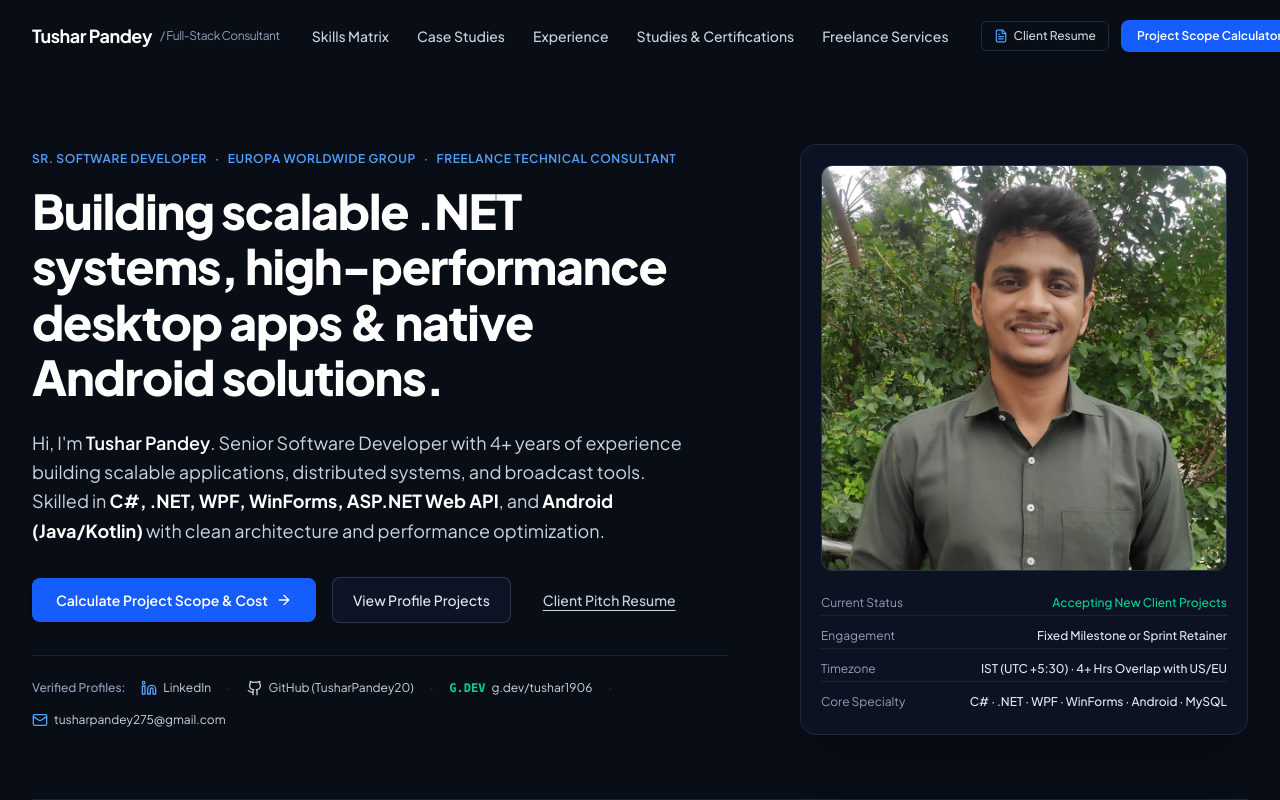
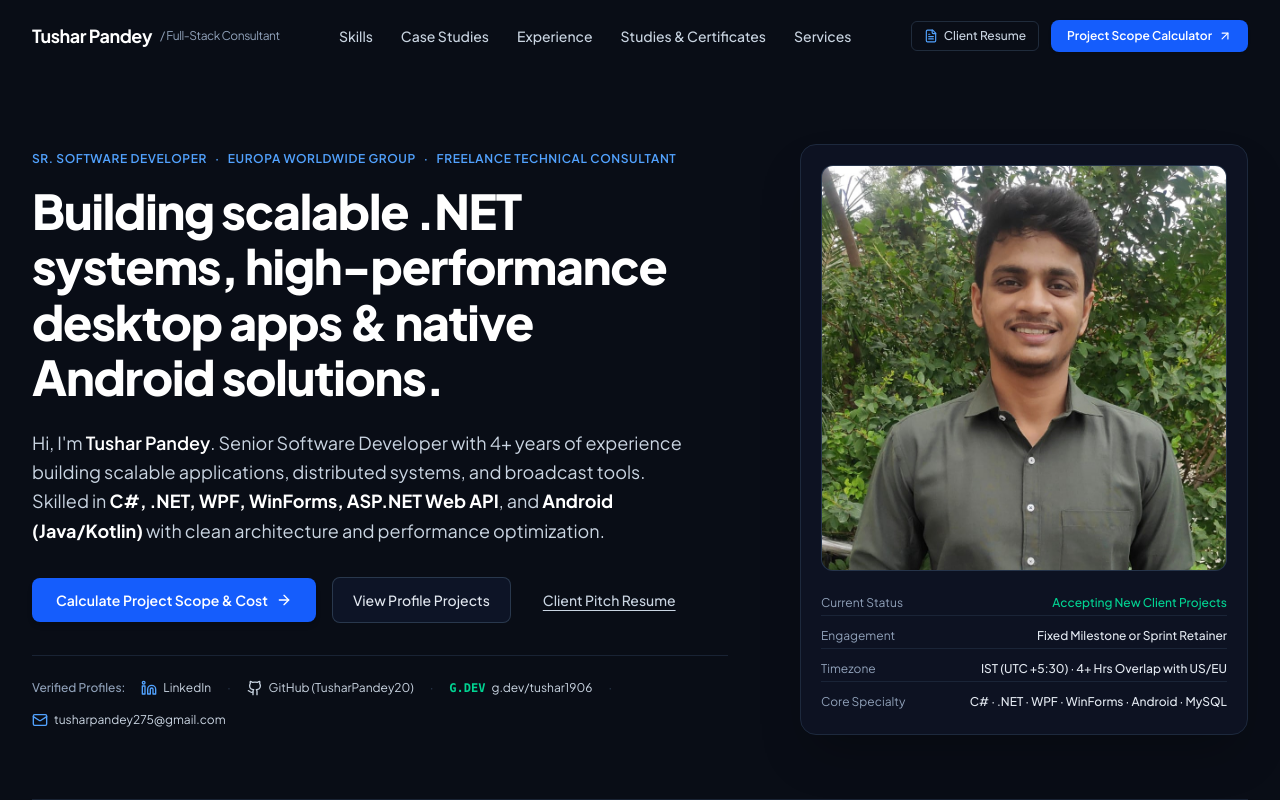
Before and after one commit to TusharPandey20/Portfolio, a React (Vite) app: page / in a window 1280 px wide. Shown: the top 800 px of the page. Built offline with nearby package versions, Linux system fonts and the light colour scheme.

Commit message:
Update Navbar link texts for clarity

```diff
--- a/src/components/Navbar.tsx
+++ b/src/components/Navbar.tsx
@@ -54,7 +54,7 @@ export default function Navbar({
             href="#skills"
             className="hover:text-white transition-colors whitespace-nowrap shrink-0"
           >
-            Skills Matrix
+            Skills
           </a>
           <a
             href="#projects"
@@ -72,13 +72,13 @@ export default function Navbar({
             href="#education"
             className="hover:text-white transition-colors whitespace-nowrap shrink-0"
           >
-            Studies & Certifications
+            Studies & Certificates
           </a>
           <a
             href="#services"
             className="hover:text-white transition-colors whitespace-nowrap shrink-0"
           >
-            Freelance Services
+            Services
           </a>
         </nav>
 
```
